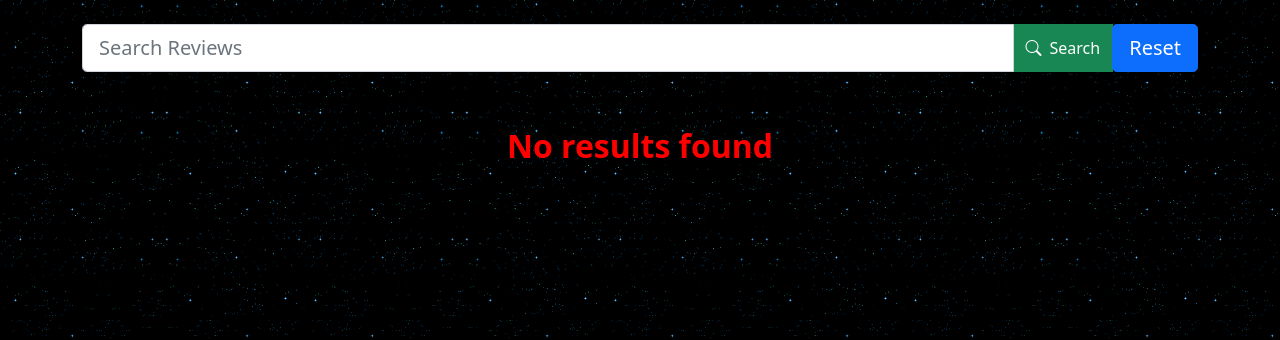
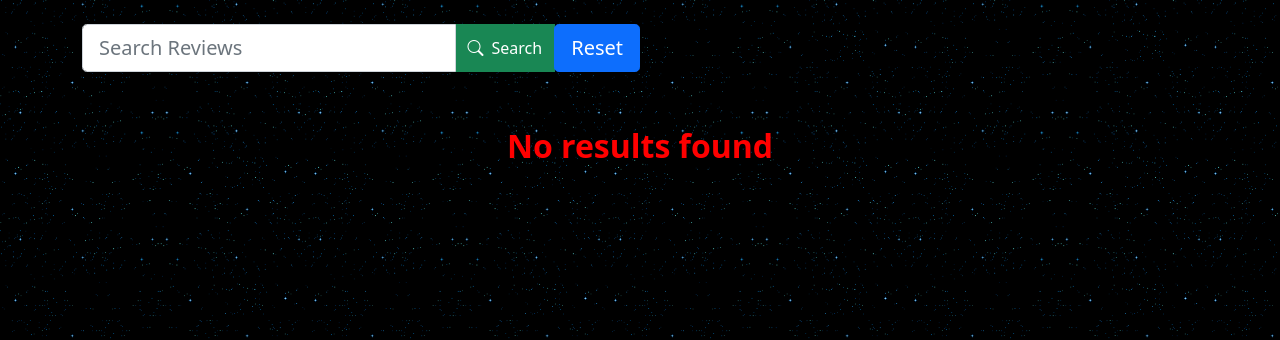
Before and after one commit to famouswelshman/16bit-reviews, a Flask app: page / in a window 1280 px wide. Shown: the part 232-572 px from the top of the page. Run offline with Flask 2, Linux system fonts and the light colour scheme; data that the repository does not hold is empty; some libraries are stand-ins or nearby versions.

Commit message:
updated sizing for template

```diff
--- a/templates/home.html
+++ b/templates/home.html
@@ -3,7 +3,7 @@
 
 <!-----SEARCH FUNCTION------>
 
-<form class="col-12 col-md-12 col-sm-12" method="POST" action="{{ url_for('search') }}">
+<form class="col-12 col-md-6 col-sm-6" method="POST" action="{{ url_for('search') }}">
   <div class="search-container>">
     <div class="input-group mb-6">
       <input type="text" name="query" id="query" minlength="3" class="form-control form-control-lg"
```
Also changed, not shown: app.py (line endings or trailing spaces).
